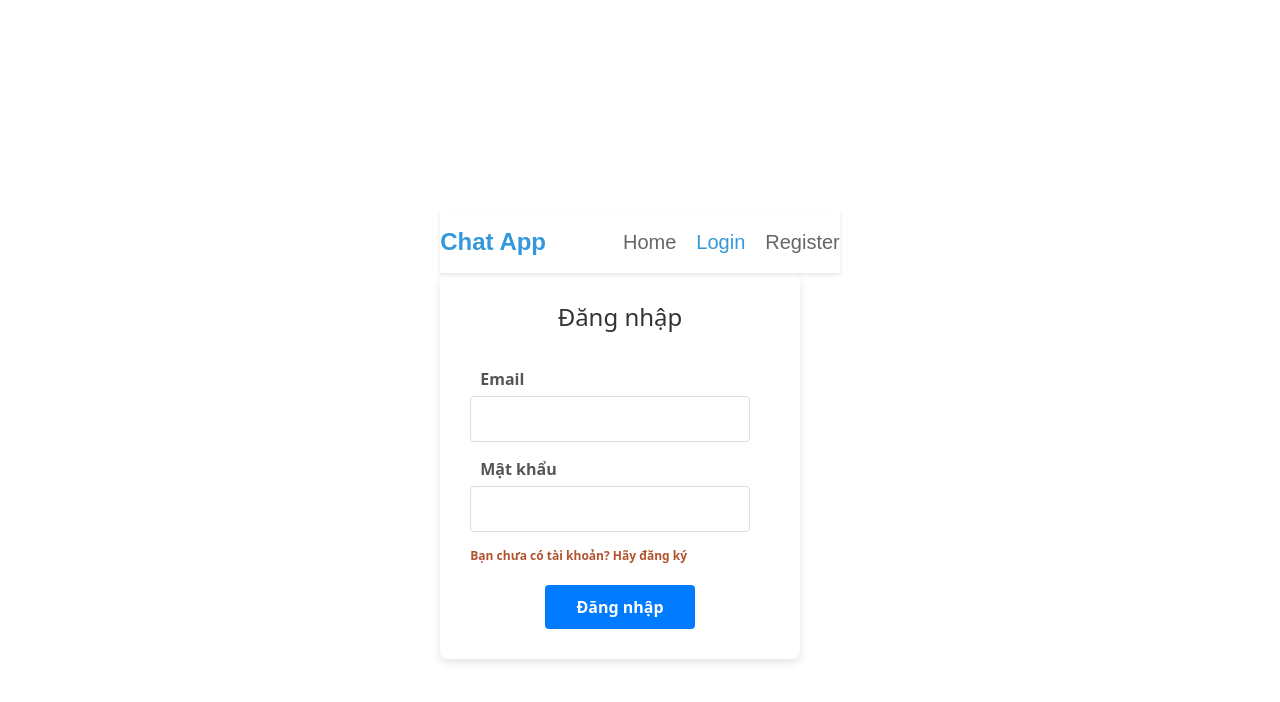
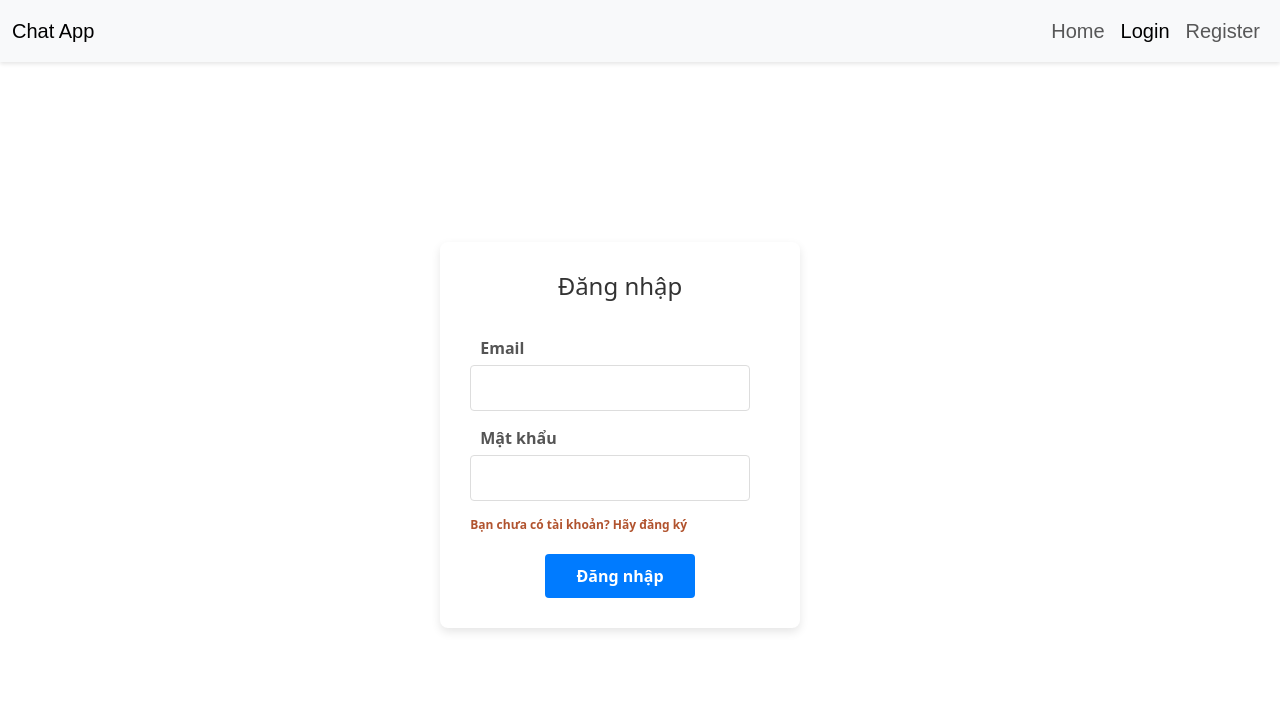
Before and after one commit to Ninh06/rocketchat, a React (Create React App) app: page /login in a window 1280 px wide. Shown: the top 702 px of the page. Built offline with nearby package versions, Linux system fonts and the light colour scheme.

Commit message:
Update Navbar.jsx

```diff
--- a/src/components/chat/Navbar.jsx
+++ b/src/components/chat/Navbar.jsx
@@ -3,40 +3,73 @@
 import ApiService from "../service/ApiService";
 import '../pageCss/Navbar.css';
 
-
-function Navbar(){
+function Navbar() {
     const isAuthenticated = ApiService.isAuthenticated();
     const isAdmin = ApiService.isAdmin();
     const isUser = ApiService.isUser();
     const navigate = useNavigate();
 
-    const handleLogout =() =>{
+    const handleLogout = () => {
         const isLogout = window.confirm("Bạn muốn đăng xuất ?");
-        if(isLogout) {
+        if (isLogout) {
             ApiService.logout();
-            navigate('/login')
+            navigate('/login');
         }
-    }
+    };
 
     return (
-        <nav className="navbar">
-            <div className="navbar-brand">
-                <NavLink to="/home">Chat App</NavLink>
+        <nav className="navbar navbar-expand-lg navbar-light bg-light fixed-top">
+            <div className="container-fluid">
+                <NavLink className="navbar-brand" to="/home">Chat App</NavLink>
+                <button
+                    className="navbar-toggler"
+                    type="button"
+                    data-bs-toggle="collapse"
+                    data-bs-target="#navbarNav"
+                    aria-controls="navbarNav"
+                    aria-expanded="false"
+                    aria-label="Toggle navigation"
+                >
+                    <span className="navbar-toggler-icon"></span>
+                </button>
+                <div className="collapse navbar-collapse" id="navbarNav">
+                    <ul className="navbar-nav ms-auto">
+                        <li className="nav-item">
+                            <NavLink className="nav-link" to="/home" activeClassName="active">Home</NavLink>
+                        </li>
+
+                        {isUser && (
+                            <li className="nav-item">
+                                <NavLink className="nav-link" to="/profile" activeClassName="active">Profile</NavLink>
+                            </li>
+                        )}
+                        {isAdmin && (
+                            <li className="nav-item">
+                                <NavLink className="nav-link" to="/admin" activeClassName="active">Admin</NavLink>
+                            </li>
+                        )}
+
+                        {!isAuthenticated && (
+                            <>
+                                <li className="nav-item">
+                                    <NavLink className="nav-link" to="/login" activeClassName="active">Login</NavLink>
+                                </li>
+                                <li className="nav-item">
+                                    <NavLink className="nav-link" to="/register" activeClassName="active">Register</NavLink>
+                                </li>
+                            </>
+                        )}
+
+                        {isAuthenticated && (
+                            <li className="nav-item">
+                                <button className="btn btn-link nav-link" onClick={handleLogout}>Logout</button>
+                            </li>
+                        )}
+                    </ul>
+                </div>
             </div>
-            <ul className="navbar-ul">
-                <li><NavLink to="/home" activeclass="active"> Home </NavLink></li>
-
-                {isUser && <li><NavLink to="/profile" activeclass="active"> Profile </NavLink></li>}
-                {isAdmin && <li><NavLink to="/admin" activeclass="active"> Admin </NavLink></li>}
-
-                {!isAuthenticated && <li><NavLink to="/login" activeclass="active"> Login </NavLink></li>}
-                {!isAuthenticated && <li><NavLink to="/register" activeclass="active"> Register </NavLink></li>}
-
-                {isAuthenticated && <li onClick={handleLogout}> Logout </li>}
-            </ul>
         </nav>
-    )
-
+    );
 }
 
 export default Navbar;
```
